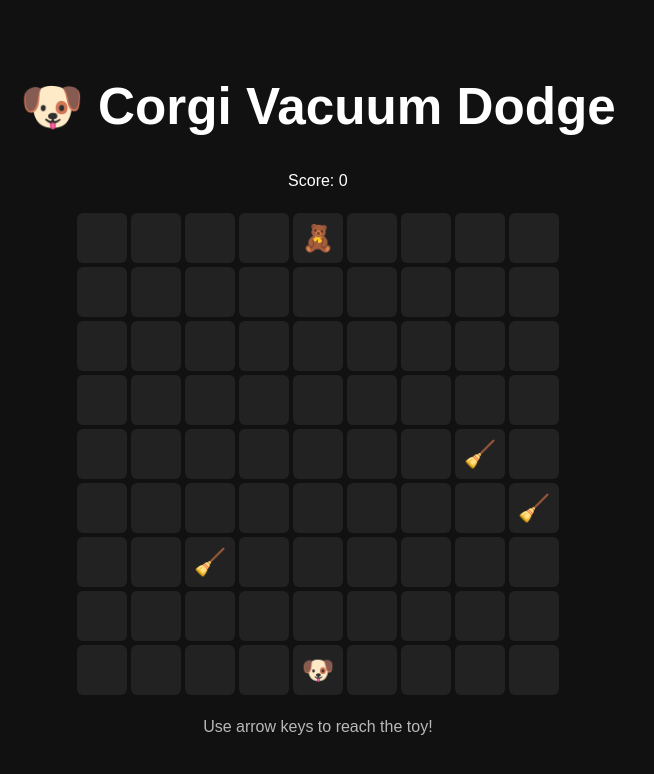
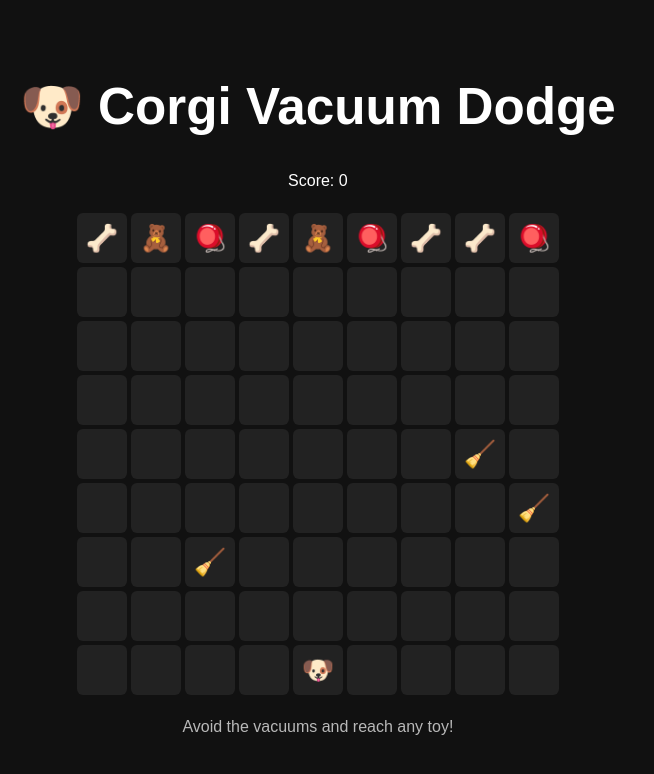
Before and after one commit to brendanbobryk/corgi-vacuum-dodge, a React (Vite) app in the folder corgi-vacuum-dodge/: page / in a window 1280 px wide. Shown: the top 774 px of the page, without its empty margins (0-654 px from the left). Built offline with nearby package versions, Linux system fonts and the light colour scheme.

Commit message:
added more assets in the top row

```diff
--- a/corgi-vacuum-dodge/src/App.jsx
+++ b/corgi-vacuum-dodge/src/App.jsx
@@ -1,4 +1,4 @@
-import { useEffect, useState } from "react";
+import { useEffect, useState, useMemo } from "react";
 import "./App.css";
 
 const GRID_WIDTH = 9;
@@ -14,6 +14,8 @@ const LANES = [
   { y: 3, speed: -0.03 },
 ];
 
+const GOAL_ITEMS = ["🧸", "🦴", "🪀"];
+
 export default function App() {
   const [player, setPlayer] = useState(START_POS);
   const [score, setScore] = useState(0);
@@ -23,6 +25,15 @@ export default function App() {
       ...lane,
       x: Math.random() * GRID_WIDTH,
     }))
+  );
+
+  // Stable random goal items for top row
+  const goals = useMemo(
+    () =>
+      Array.from({ length: GRID_WIDTH }, () =>
+        GOAL_ITEMS[Math.floor(Math.random() * GOAL_ITEMS.length)]
+      ),
+    []
   );
 
   // Move vacuums
@@ -64,9 +75,7 @@ export default function App() {
   // Collision detection
   useEffect(() => {
     const hit = vacuums.some(
-      (v) =>
-        Math.round(v.x) === player.x &&
-        v.y === player.y
+      (v) => Math.round(v.x) === player.x && v.y === player.y
     );
 
     if (hit) {
@@ -74,7 +83,7 @@ export default function App() {
     }
   }, [vacuums, player]);
 
-  // Win condition
+  // Win condition: reach any tile in top row
   useEffect(() => {
     if (player.y === GOAL_Y) {
       setScore((s) => s + 1);
@@ -91,23 +100,23 @@ export default function App() {
         {Array.from({ length: GRID_HEIGHT }).map((_, y) =>
           Array.from({ length: GRID_WIDTH }).map((_, x) => {
             const isPlayer = player.x === x && player.y === y;
-            const isGoal = y === GOAL_Y && x === Math.floor(GRID_WIDTH / 2);
             const vacuumHere = vacuums.some(
               (v) => Math.round(v.x) === x && v.y === y
             );
+            const isGoalRow = y === GOAL_Y;
 
             return (
               <div className="cell" key={`${x}-${y}`}>
                 {isPlayer && "🐶"}
                 {vacuumHere && "🧹"}
-                {isGoal && "🧸"}
+                {isGoalRow && goals[x]}
               </div>
             );
           })
         )}
       </div>
 
-      <p className="hint">Use arrow keys to reach the toy!</p>
+      <p className="hint">Avoid the vacuums and reach any toy!</p>
     </div>
   );
 }
```
